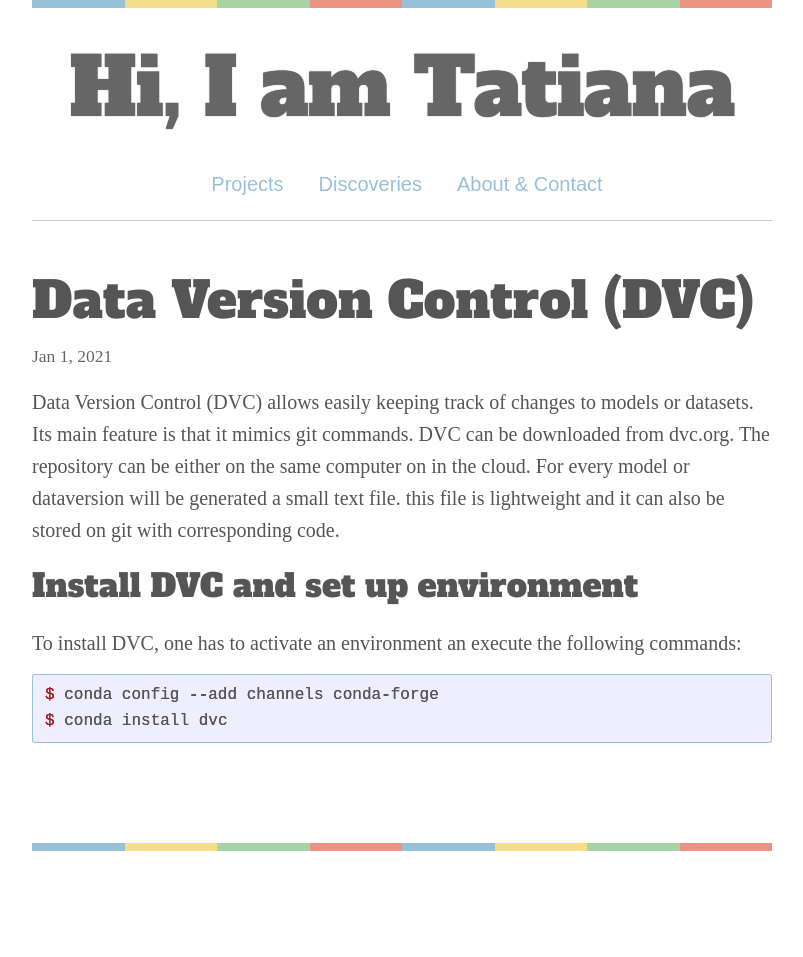
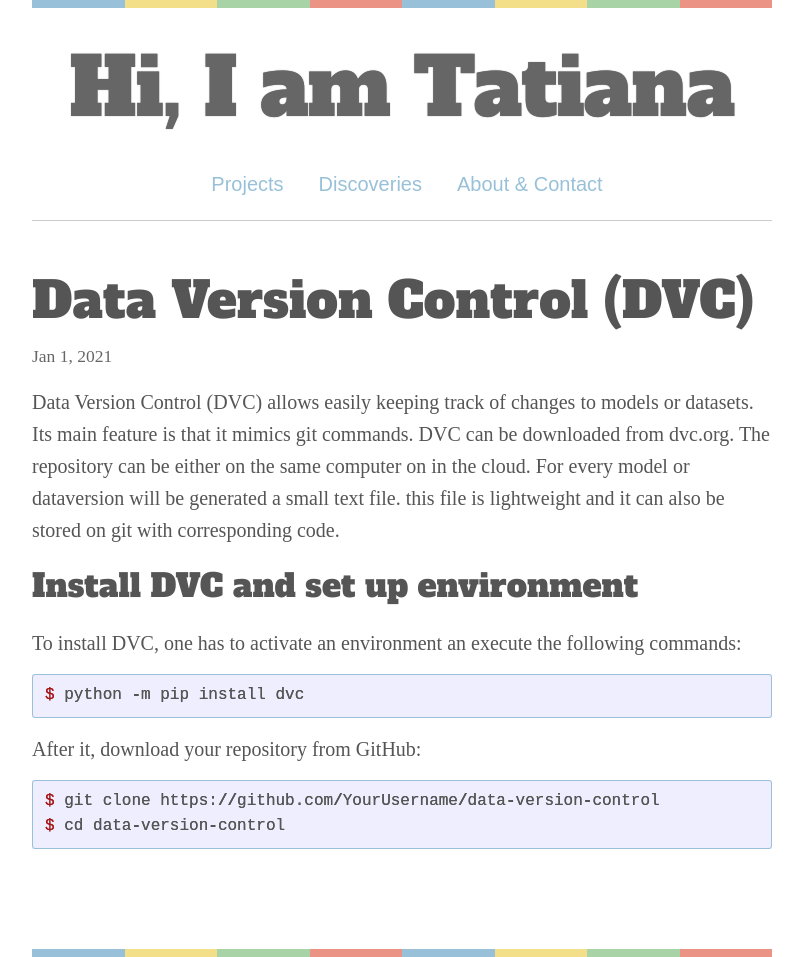
Before and after one commit to tatieliseeva/v-master, a Jekyll site: the page built from _posts/2021-01-01-DVC_(data_version_control).markdown, in a window 1280 px wide. Shown: the whole page, without its empty margins (238-1041 px from the left). Built offline with Jekyll 4.4.1, drawn with Linux system fonts in a browser that asks for light colours; some web fonts are replaced; before the commit the page ends 900 px from its top, so only the background shows below that.

Commit message:
Update 2021-01-01-DVC_(data_version_control).markdown

````diff
--- a/_posts/2021-01-01-DVC_(data_version_control).markdown
+++ b/_posts/2021-01-01-DVC_(data_version_control).markdown
@@ -13,6 +13,12 @@ To install DVC, one has to activate an environment an execute the following comm
 
 
 ```python
-$ conda config --add channels conda-forge
-$ conda install dvc
+$ python -m pip install dvc
 ```
+
+After it, download your repository from GitHub:
+
+```python
+$ git clone https://github.com/YourUsername/data-version-control
+$ cd data-version-control
+```
````
